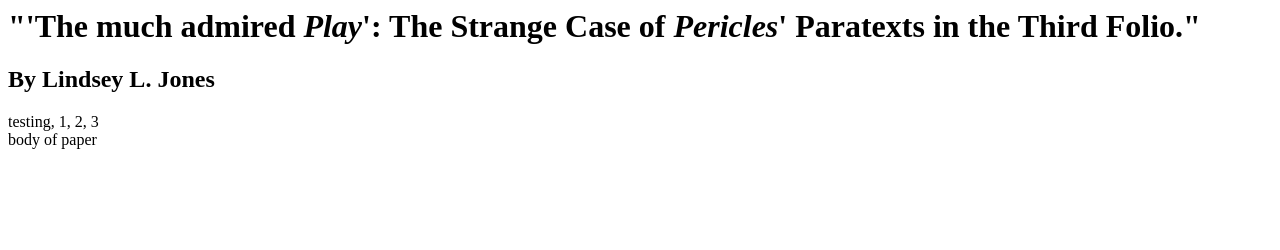
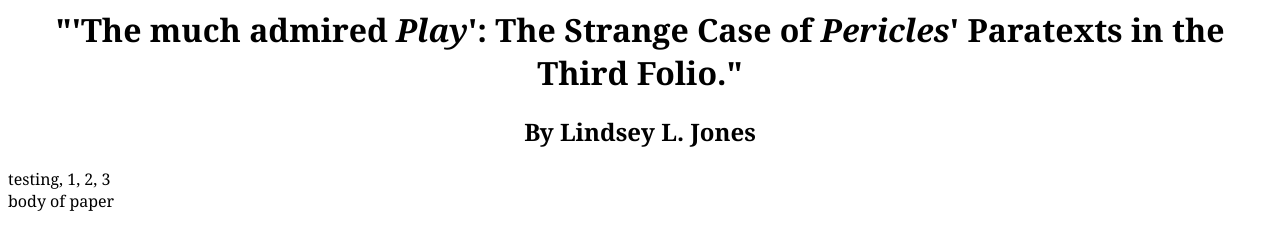
Before and after one commit to LindseyLJ/RSA2024Paper, a plain HTML site: page index.html in a window 1280 px wide. Drawn offline with Linux system fonts and the light colour scheme.

Commit message:
Updates from class 2/16/24

```diff
--- a/index.html
+++ b/index.html
@@ -4,6 +4,14 @@
             "'The much admired <i>Play</i>': The Strange Case of <i>Pericles</i>' Paratexts in the Third Folio."
             <!--Can I change the style of the title so a browser tab would see italics or should I just strip that?-->
         </title>
+        <style>
+            html {
+                font-family: Cambria, Cochin, Georgia, Times, 'Times New Roman', serif;
+            }
+            h1, h2 {
+                text-align: center;
+            }
+        </style>
     </head>
     <body>
         <h1>
```
